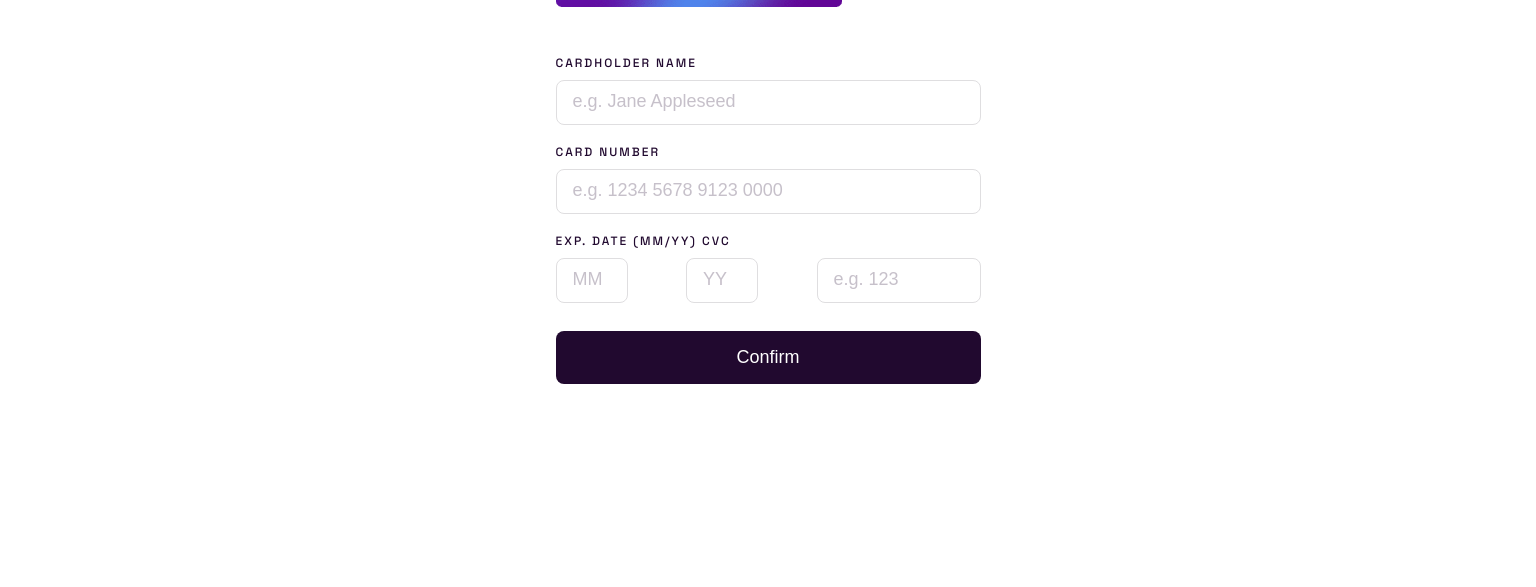
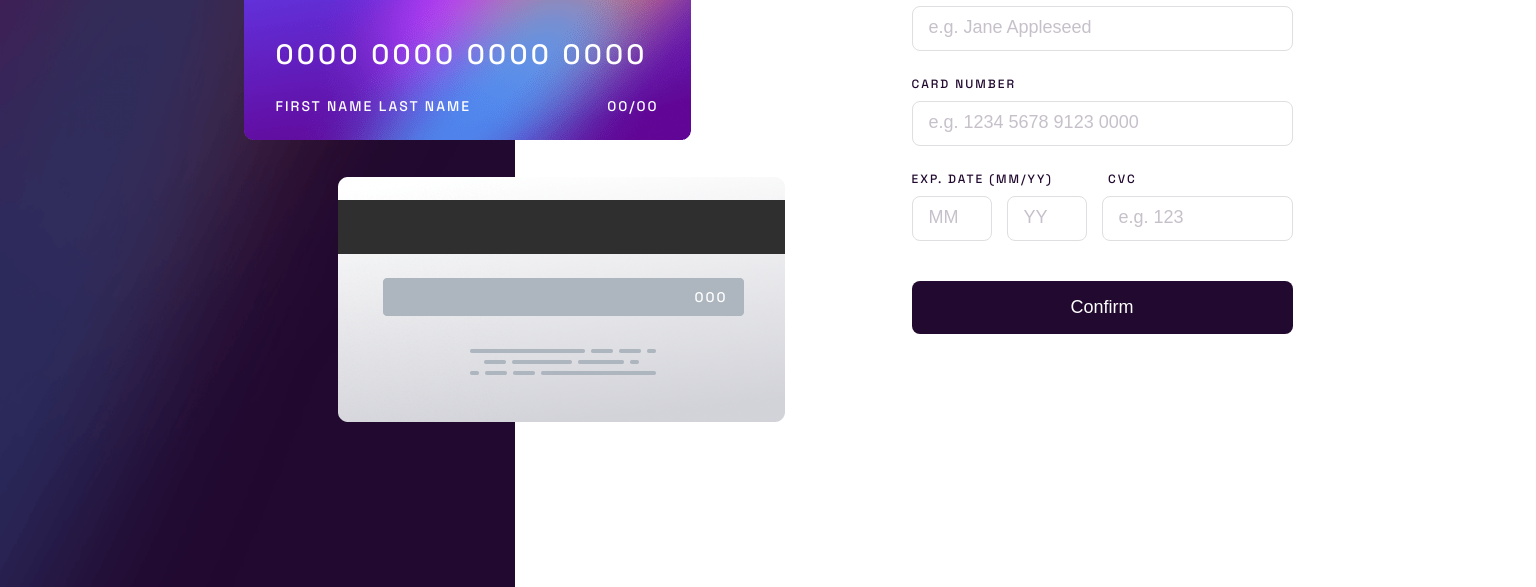
Before and after one commit to DavitDvalashvili/Interactive-card-details-form, a plain HTML site: page index.html in a window 1536 px wide. Shown: the part 271-858 px from the top of the page. Before the commit the page ends 800 px from the top, so only its background shows below. Drawn offline with Linux system fonts and the light colour scheme.

Commit message:
finish html % css

```diff
--- a/style/style.scss
+++ b/style/style.scss
@@ -45,7 +45,7 @@ html {
     font-size: 62.5%;
     display: flex;
     justify-content: center;
-    padding: 3.2rem 1.7rem 0 1.7rem;
+    padding: 3.2rem 1.7rem 4.5rem 1.7rem;
     background-image: url(../images/bg-main-mobile.png);
     @include background(100vw 29.042vh, no-repeat ,top);
     body {
@@ -122,7 +122,7 @@ html {
          }
          .input-box {
              display: flex;
-             @include flexProperty(space-between, center, nowrap, row );
+             @include flexProperty(space-between, center, nowrap, unset);
              input {
                  height: 4.5rem;
              }
@@ -156,3 +156,84 @@ html {
         @include textStyle(500, 1.8rem, 2.3rem, unset, unset , $White);
     }
 }
+
+//responsive from 1440px
+@media only screen and (min-width: 1440px) {
+    html {
+        padding: unset;
+        background-image: url(../images/bg-main-desktop.png);
+        @include background(33.5vw 200vh, no-repeat ,left);
+        body {
+            @include flexProperty(space-between, center, nowrap, row);
+            width: 104.9rem;
+            margin: 20.7vh 0 20.7vh 0;
+            overflow: hidden;
+        }
+    }
+    .card-container {
+        max-width: unset;
+        width: 54.1rem;
+        height: 52.7rem;
+        .back-card {
+            height: 24.5rem;
+            max-width: 44.7rem;
+            margin-top: 28.2rem;
+            #cvc {
+                margin-top: 11.45rem;
+                margin-right: 5.7rem;
+                @include textStyle(500, 1.4rem, 1.2rem, 0.2rem, uppercase , $White)
+            }
+        }
+        .front-card {
+            height: 24.5rem;
+            max-width: 44.7rem;
+            padding: 2.8rem 3.186rem 2.65rem 3.2rem;
+            margin-top: -52.7rem;
+            img {
+                width: 8.4rem;
+                height: 4.7rem;
+            }
+            .number {
+                margin: 6.4rem 0 2.55rem 0;
+                @include textStyle(500, 2.8rem, 3.6rem, 0.325222rem, uppercase , $White)
+            }
+            div {
+                @include textStyle(500, 1.4rem, 1.8rem, 0.2rem, uppercase , $White);
+                display: flex;
+                @include flexProperty(space-between, center, nowrap, row )
+            }
+        }
+    }
+    .input-container {
+        max-width: unset;
+        width: 38.1rem;
+        margin-top: unset;
+        #input-box {
+            input {
+                margin: 0.9rem 0 2.6rem 0;
+            }
+            .input-box {
+                display: flex;
+                #input-month, #input-year {
+                    max-width: 8rem;
+                }
+                #input-cvc {
+                    max-width: 19.1rem;
+                }
+            }
+            #cvc-text {
+                margin-left: 5rem;
+            }
+        }
+        .confirmation {
+            margin: 0 0 3.4rem 0;
+        }
+        button {
+            width: 100%;
+            height: 5.3rem;
+            background: $dark;
+            border-radius: 0.8rem;
+            margin-top: 1.4rem;
+        }
+    }
+}
```
Also changed, not shown: style/style.css, 1 other file.
